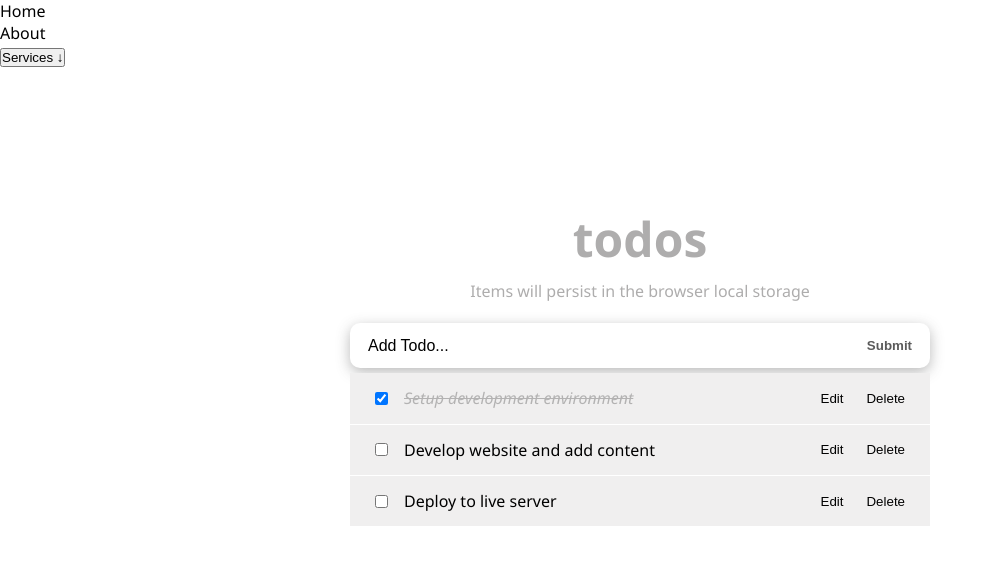
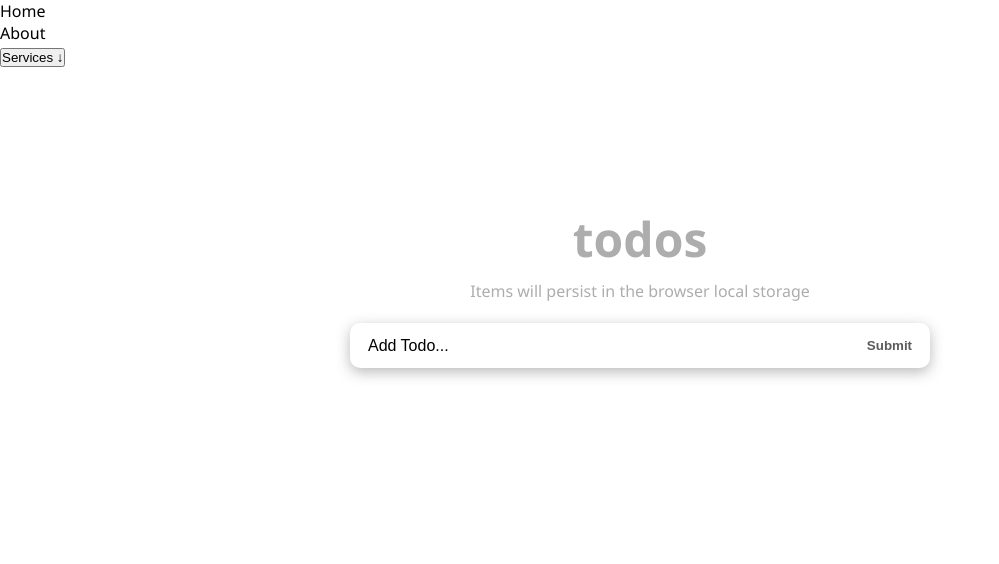
Before and after one commit to kifle23/react-todo, a React (Vite) app: page / in a window 1280 px wide. Shown: the top 564 px of the page, without its empty margins (0-999 px from the left). Built offline with nearby package versions, Linux system fonts and the light colour scheme.

Commit message:
Use LocalStorage -Part10

```diff
--- a/src/components/TodosLogic.jsx
+++ b/src/components/TodosLogic.jsx
@@ -1,26 +1,10 @@
 import InputTodo from '@/components/InputTodo';
 import TodosList from '@/components/TodosList';
-import { useState } from 'react';
+import { useState, useEffect } from 'react';
 import { v4 as uuidv4 } from 'uuid';
 
 const TodosLogic = () => {
-  const [todos, setTodos] = useState([
-    {
-      id: uuidv4(),
-      title: 'Setup development environment',
-      completed: true,
-    },
-    {
-      id: uuidv4(),
-      title: 'Develop website and add content',
-      completed: false,
-    },
-    {
-      id: uuidv4(),
-      title: 'Deploy to live server',
-      completed: false,
-    },
-  ]);
+  const [todos, setTodos] = useState(getInitialTodos());
 
   const handleChange = (id) => {
     setTodos((prevState) =>
@@ -64,6 +48,19 @@ const TodosLogic = () => {
     );
   };
 
+  useEffect(() => {
+    // storing todos items
+    const temp = JSON.stringify(todos);
+    localStorage.setItem('todos', temp);
+  }, [todos]);
+
+  function getInitialTodos() {
+    // getting stored items
+    const temp = localStorage.getItem('todos');
+    const savedTodos = JSON.parse(temp);
+    return savedTodos || [];
+  }
+
   return (
     <>
       <InputTodo addTodoItem={addTodoItem} />
```
